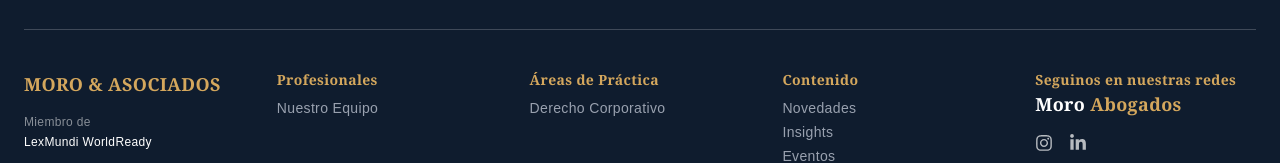
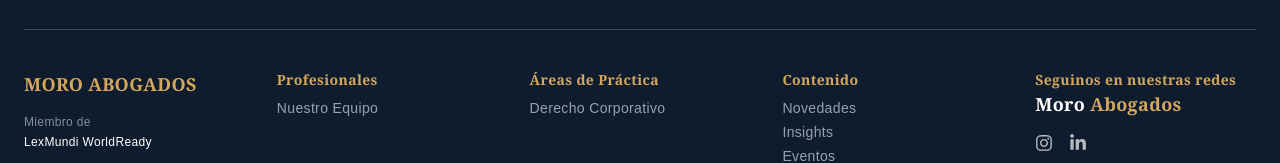
Before and after one commit to BHeydeBautista/MoroAbogados, a Next.js app: page / in a window 1280 px wide. Shown: the part 8375-8538 px from the top of the page. Built offline with nearby package versions, Linux system fonts and the light colour scheme.

Commit message:
info: acomode el titulo del footer

```diff
--- a/src/components/Footer.tsx
+++ b/src/components/Footer.tsx
@@ -24,7 +24,7 @@ const Footer = () => {
 
         <div className="space-y-4">
           <p className="font-serif font-bold uppercase text-[#D4A75D] text-lg">
-            Moro & Asociados
+            Moro Abogados
           </p>
           <div className="text-xs text-white/50">
             <p>Miembro de</p>
```
